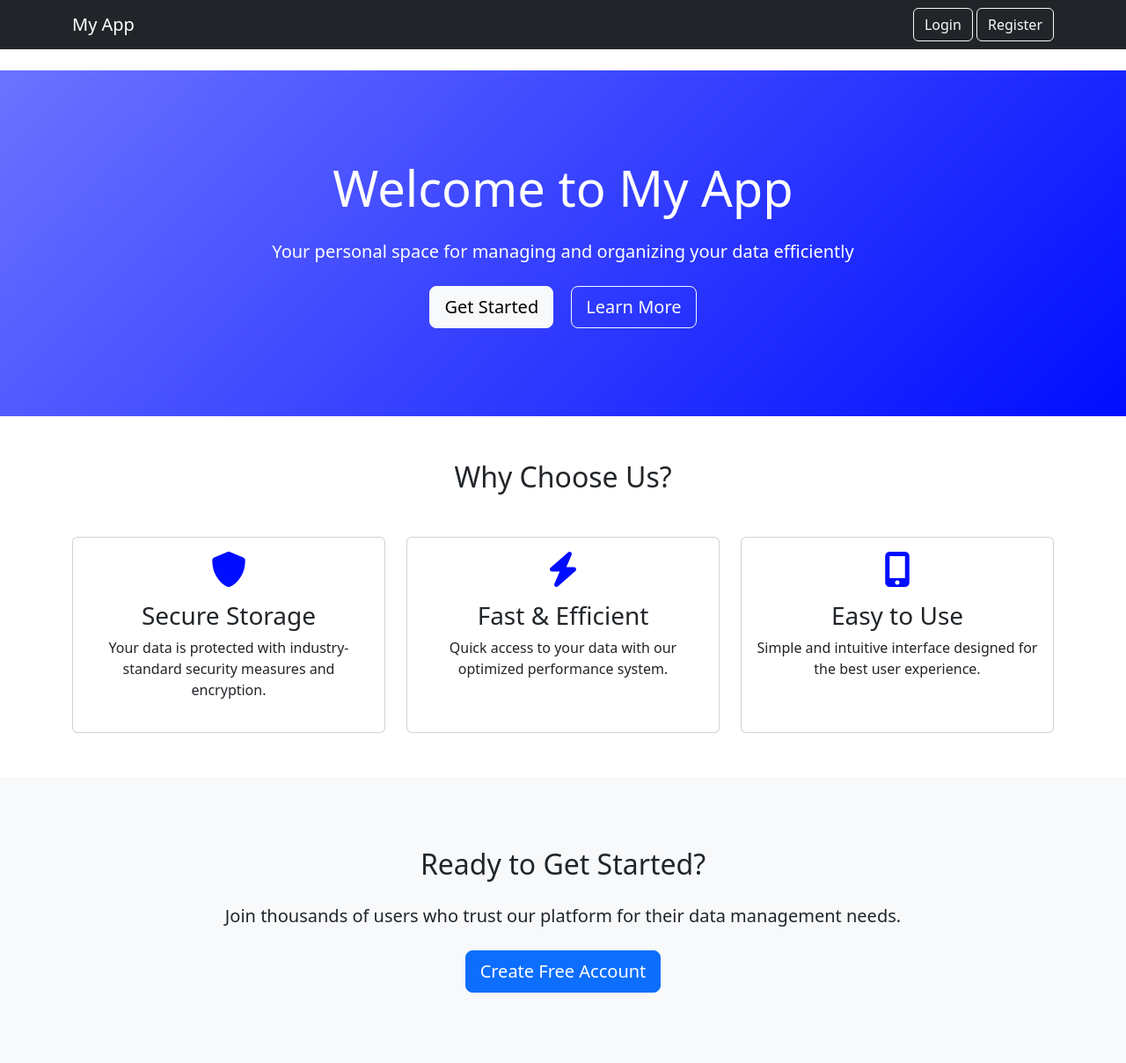
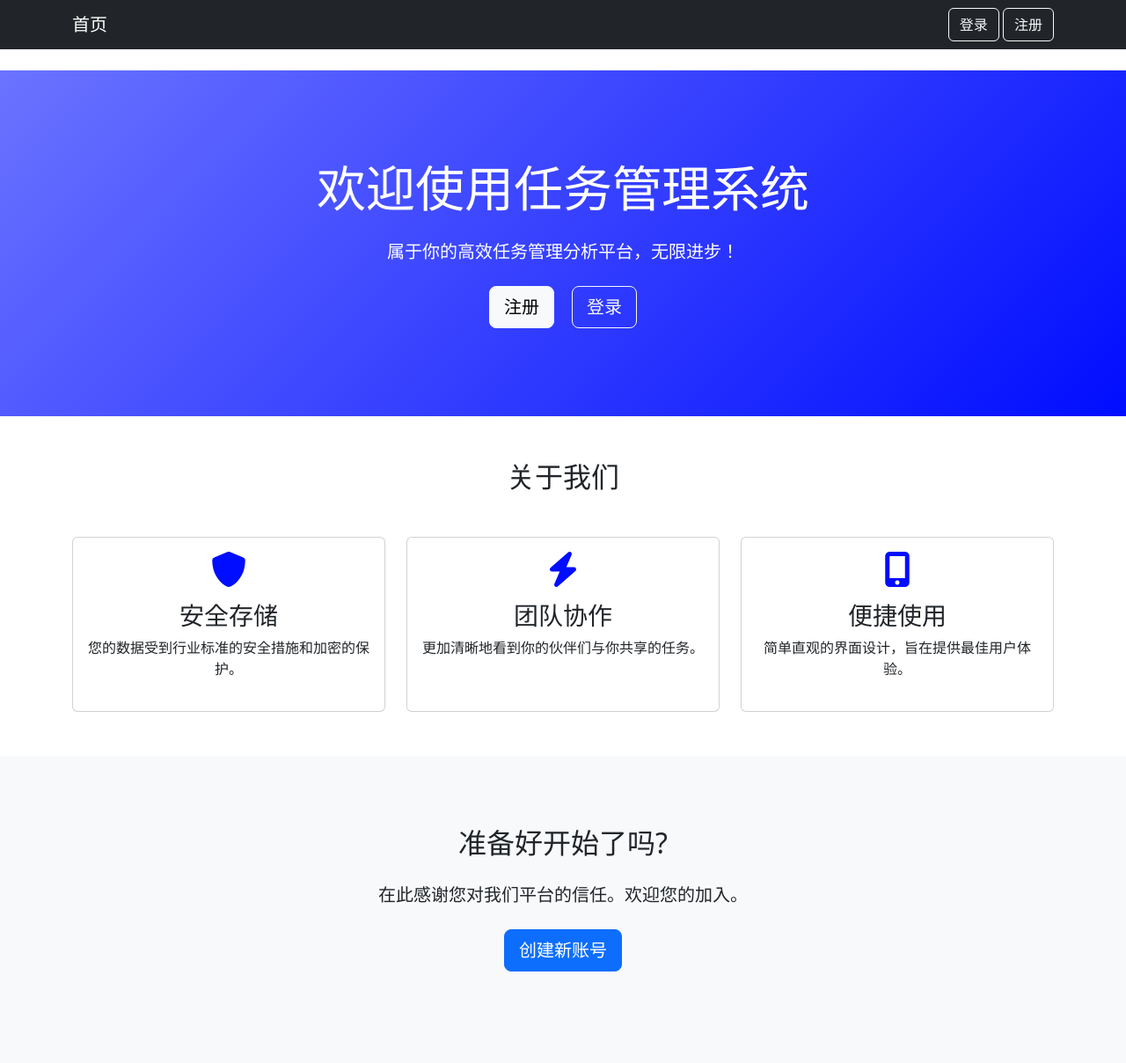
Before and after one commit to lilili-oh/smart_web, a Flask app: page / in a window 1280 px wide. Shown: the whole page at 88% size. After the commit the page ends 1104 px from the top, so only its background shows below. Run offline with Flask 3, Linux system fonts and the light colour scheme.

Commit message:
汉化已完成

```diff
--- a/app.py
+++ b/app.py
@@ -332,6 +332,14 @@ def login():
             flash('Invalid username or password.', 'danger')
 
     return render_template('login.html')
+
+
+#任务总结功能
+@app.route('/summary', methods=['GET', 'POST'])
+@login_required
+def summary():
+    return render_template('summary.html')  # 渲染创建队伍页面
+
 
 # 组队功能
 @app.route('/create_team', methods=['GET', 'POST'])
--- a/templates/home.html
+++ b/templates/home.html
@@ -2,7 +2,7 @@
 <html lang="en">
 <head>
     <meta charset="UTF-8">
-    <title>Welcome to My App</title>
+    <title>欢迎使用任务管理系统</title>
     <!-- Bootstrap CSS CDN -->
     <link href="https://cdn.jsdelivr.net/npm/bootstrap@5.3.0/dist/css/bootstrap.min.css" rel="stylesheet">
     <!-- Font Awesome for icons -->
@@ -36,14 +36,14 @@
 <body>
     <nav class="navbar navbar-expand-lg navbar-dark bg-dark mb-4">
         <div class="container">
-            <a class="navbar-brand" href="{{ url_for('home') }}">My App</a>
+            <a class="navbar-brand" href="{{ url_for('home') }}">首页</a>
             <div>
                 {% if session.get('user_id') %}
-                    <a class="btn btn-outline-light" href="{{ url_for('dashboard') }}">Dashboard</a>
-                    <a class="btn btn-outline-light" href="{{ url_for('logout') }}">Logout</a>
+                    <a class="btn btn-outline-light" href="{{ url_for('dashboard') }}">任务栏</a>
+                    <a class="btn btn-outline-light" href="{{ url_for('logout') }}">退出登录</a>
                 {% else %}
-                    <a class="btn btn-outline-light" href="{{ url_for('login') }}">Login</a>
-                    <a class="btn btn-outline-light" href="{{ url_for('register') }}">Register</a>
+                    <a class="btn btn-outline-light" href="{{ url_for('login') }}">登录</a>
+                    <a class="btn btn-outline-light" href="{{ url_for('register') }}">注册</a>
                 {% endif %}
             </div>
         </div>
@@ -52,25 +52,27 @@
     <!-- Hero Section -->
     <section class="hero-section">
         <div class="container text-center">
-            <h1 class="display-4 mb-4">Welcome to My App</h1>
-            <p class="lead mb-4">Your personal space for managing and organizing your data efficiently</p>
+            <h1 class="display-4 mb-4">欢迎使用任务管理系统</h1>
+            <p class="lead mb-4">属于你的高效任务管理分析平台，无限进步！</p>
             {% if not session.get('user_id') %}
-                <a href="{{ url_for('register') }}" class="btn btn-light btn-lg me-3">Get Started</a>
-                <a href="{{ url_for('login') }}" class="btn btn-outline-light btn-lg">Learn More</a>
+                <a href="{{ url_for('register') }}" class="btn btn-light btn-lg me-3">注册</a>
+                <a href="{{ url_for('login') }}" class="btn btn-outline-light btn-lg">登录</a>
+            {% else %}
+                <a href="{{ url_for('dashboard') }}" class="btn btn-primary btn-lg">进入任务栏</a>
             {% endif %}
         </div>
     </section>
 
     <!-- Features Section -->
     <section class="container">
-        <h2 class="text-center mb-5">Why Choose Us?</h2>
+        <h2 class="text-center mb-5">关于我们</h2>
         <div class="row">
             <div class="col-md-4">
                 <div class="card feature-card h-100">
                     <div class="card-body text-center">
                         <i class="fas fa-shield-alt feature-icon"></i>
-                        <h3 class="card-title">Secure Storage</h3>
-                        <p class="card-text">Your data is protected with industry-standard security measures and encryption.</p>
+                        <h3 class="card-title">安全存储</h3>
+                        <p class="card-text">您的数据受到行业标准的安全措施和加密的保护。</p>
                     </div>
                 </div>
             </div>
@@ -78,8 +80,8 @@
                 <div class="card feature-card h-100">
                     <div class="card-body text-center">
                         <i class="fas fa-bolt feature-icon"></i>
-                        <h3 class="card-title">Fast & Efficient</h3>
-                        <p class="card-text">Quick access to your data with our optimized performance system.</p>
+                        <h3 class="card-title">团队协作</h3>
+                        <p class="card-text">更加清晰地看到你的伙伴们与你共享的任务。</p>
                     </div>
                 </div>
             </div>
@@ -87,8 +89,8 @@
                 <div class="card feature-card h-100">
                     <div class="card-body text-center">
                         <i class="fas fa-mobile-alt feature-icon"></i>
-                        <h3 class="card-title">Easy to Use</h3>
-                        <p class="card-text">Simple and intuitive interface designed for the best user experience.</p>
+                        <h3 class="card-title">便捷使用</h3>
+                        <p class="card-text">简单直观的界面设计，旨在提供最佳用户体验。</p>
                     </div>
                 </div>
             </div>
@@ -98,12 +100,12 @@
     <!-- Call to Action Section -->
     <section class="cta-section">
         <div class="container text-center">
-            <h2 class="mb-4">Ready to Get Started?</h2>
-            <p class="lead mb-4">Join thousands of users who trust our platform for their data management needs.</p>
+            <h2 class="mb-4">准备好开始了吗?</h2>
+            <p class="lead mb-4">在此感谢您对我们平台的信任。欢迎您的加入。</p>
             {% if not session.get('user_id') %}
-                <a href="{{ url_for('register') }}" class="btn btn-primary btn-lg">Create Free Account</a>
+                <a href="{{ url_for('register') }}" class="btn btn-primary btn-lg">创建新账号</a>
             {% else %}
-                <a href="{{ url_for('dashboard') }}" class="btn btn-primary btn-lg">Go to Dashboard</a>
+                <a href="{{ url_for('register') }}" class="btn btn-primary btn-lg">创建新账号</a>
             {% endif %}
         </div>
     </section>
--- a/templates/login.html
+++ b/templates/login.html
@@ -3,7 +3,7 @@
 <head>
   <meta charset="UTF-8">
   <meta name="viewport" content="width=device-width, initial-scale=1.0">
-  <title>智慧助手平台 - 登录</title>
+  <title>任务管理系统 - 登录</title>
   <link rel="stylesheet" href="https://cdnjs.cloudflare.com/ajax/libs/font-awesome/5.15.4/css/all.min.css">
   <style>
     :root {
@@ -285,8 +285,8 @@
 <body>
   <div class="container">
     <div class="left-panel">
-      <div class="logo">智慧管家平台</div>
-      <div class="logo-en">Smart Assistant Platform</div>
+      <div class="logo">任务管理平台</div>
+      <div class="logo-en">Task Manager Platform</div>
 
     </div>
 
--- a/templates/register.html
+++ b/templates/register.html
@@ -3,7 +3,7 @@
 <head>
     <meta charset="UTF-8">
     <meta name="viewport" content="width=device-width, initial-scale=1.0">
-    <title>智慧助手平台 - 注册</title>
+    <title>任务管理系统 - 注册</title>
     <link rel="stylesheet" href="https://cdnjs.cloudflare.com/ajax/libs/font-awesome/5.15.4/css/all.min.css">
     <style>
         :root {
@@ -209,7 +209,7 @@
     <div class="register-container">
         <div class="register-header">
             <h1 class="register-title">创建账号</h1>
-            <p class="register-subtitle">加入智慧助手平台，开启智能生活</p>
+            <p class="register-subtitle">加入任务管理平台，开启高效协作</p>
         </div>
 
         <div class="register-body">
```
Also changed, not shown: templates/base.html (+7 -7 lines), templates/dashboard.html (+12 -12 lines), templates/edit_data.html (+6 -6 lines), templates/summary.html (added, +14 -0 lines), instance/site.db, templates/signin-ok.html (indentation only).
